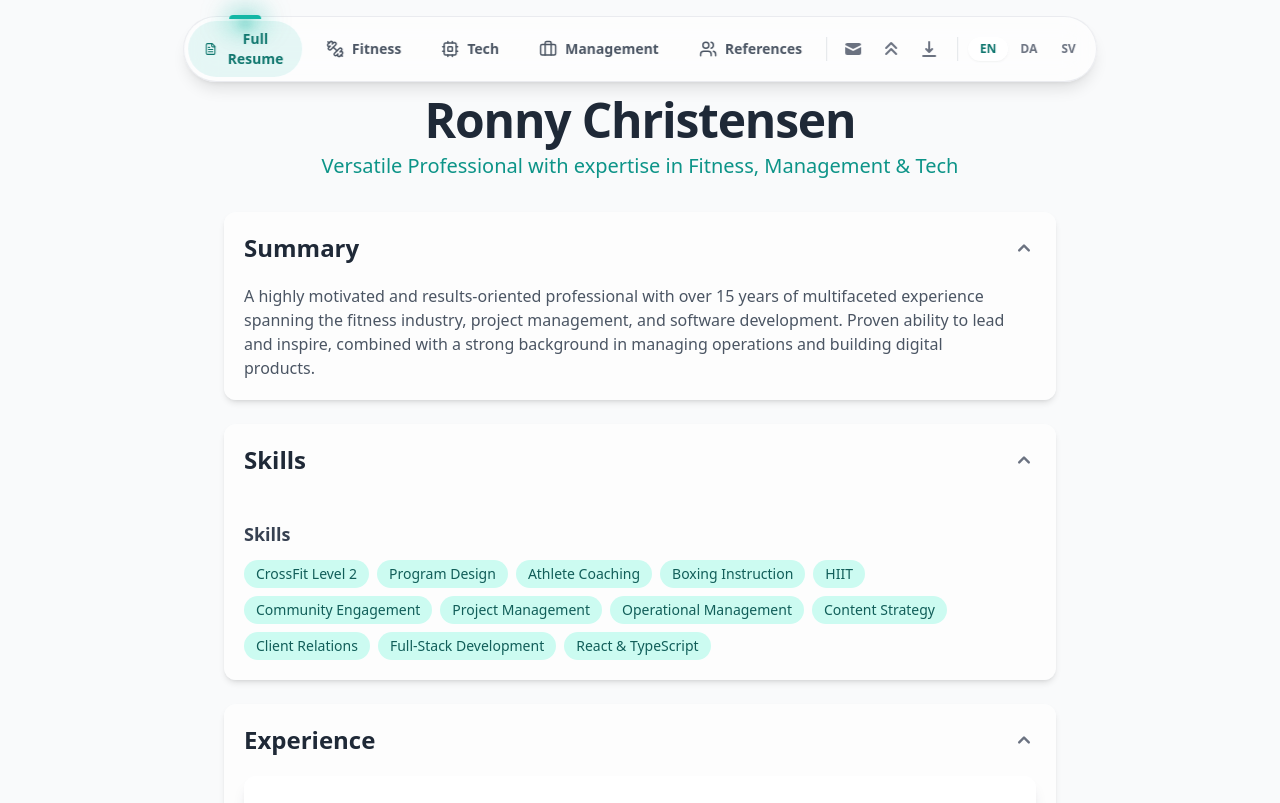
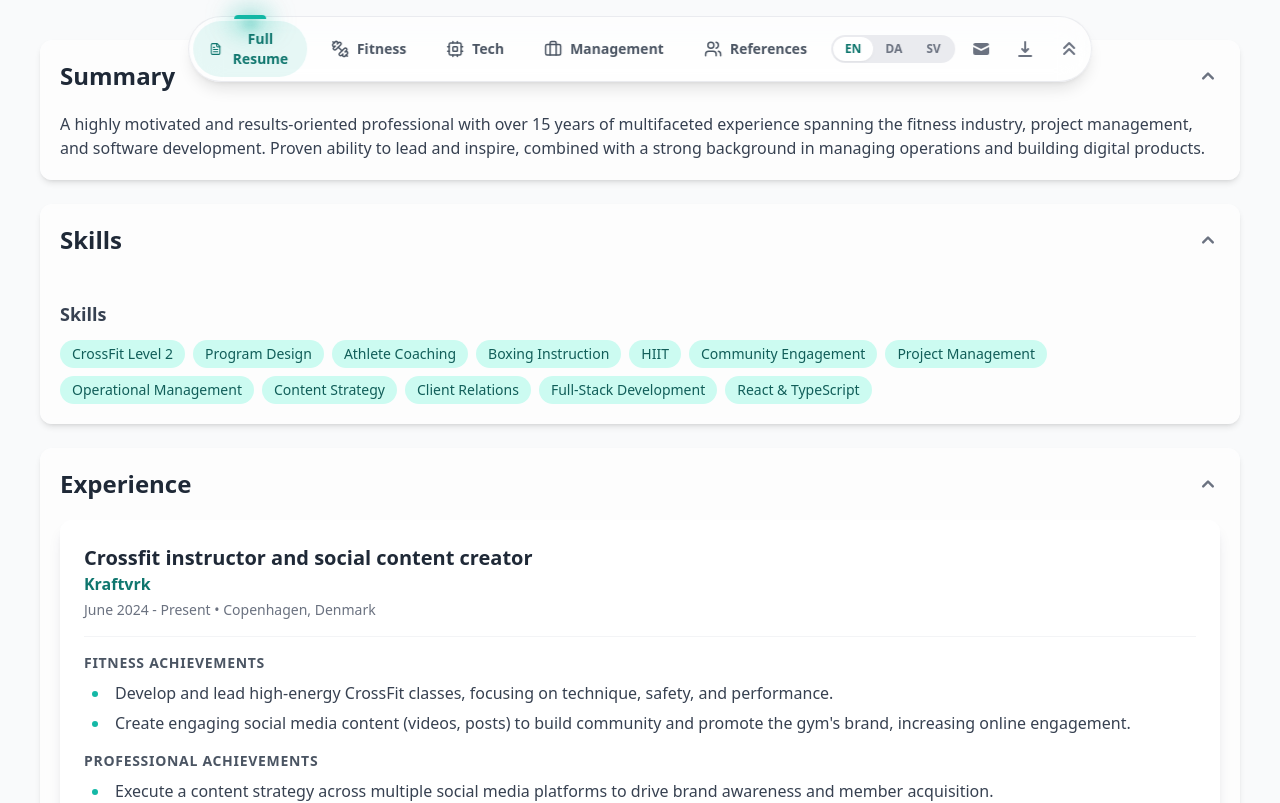
Before and after one commit to RonFrontDev/Smart-resume-, a React (Vite) app: page / in a window 1280 px wide. Shown: the top 803 px of the page. Built offline with nearby package versions, Linux system fonts and the light colour scheme; a web font is replaced by a local one.

Commit message:
feat: Add animation and improve tab behavior
Introduces CSS animations for smoother page transitions and enhances the functionality of expandable tabs. Tabs now collapse when re-selected, providing a more intuitive user experience.

```diff
--- a/App.tsx
+++ b/App.tsx
@@ -1,5 +1,3 @@
-
-
 import React, { useState, useMemo, useEffect, useRef } from 'react';
 import type { WorkExperience, AppTab, Skill, Reference } from './types';
 import { MailIcon, PhoneIcon, LinkedInIcon, ChevronDownIcon, DownloadIcon, ChevronDoubleUpIcon, ChevronDoubleDownIcon, XIcon } from './components/icons';
@@ -11,17 +9,8 @@ import { sv } from './i18n/sv';
 import { NavBar, NavItem } from './components/ui/tubelight-navbar';
 
 // --- DATA & TRANSLATIONS ---
-// This section contains all the static data for the resume, including skills, work history, and multilingual translations.
-
-/**
- * An object containing all translatable strings for the application, supporting English, Danish, and Swedish.
- * The data for each language is imported from a separate file in the `i18n` directory.
- */
 const translations = { en, da, sv };
 
-/**
- * An array of all skills, categorized for filtering.
- */
 const ALL_SKILLS: Skill[] = [
   { name: "CrossFit Level 2", category: 'fitness' },
   { name: "Program Design", category: 'fitness' },
@@ -37,9 +26,6 @@ const ALL_SKILLS: Skill[] = [
   { name: "React & TypeScript", category: 'tech' },
 ];
 
-/**
- * Base data for work experience. Detailed roles and achievements are fetched from the `translations` object.
- */
 const workData: Omit<WorkExperience, 'role' | 'achievements'>[] = [
   { id: "kraftvrk", company: "Kraftvrk", duration: "June 2024 - Present", location: "Copenhagen, Denmark", category: 'Fitness & Coaching' },
   { id: "bookingboard", company: "Booking Board · Freelance", duration: "June 2023 - June 2024", location: "Berlin · Remote", category: 'Software & Tech' },
@@ -53,36 +39,22 @@ const workData: Omit<WorkExperience, 'role' | 'achievements'>[] = [
   { id: "csa", company: "CSA", duration: "2009 - 2019", location: "Copenhagen, Denmark", category: 'Fitness & Coaching' },
 ];
 
-// --- UI COMPONENTS ---
-
-/**
- * A language switcher component that allows users to select the display language.
- * @param {object} props - Component properties.
- * @param {string} props.currentLang - The currently selected language code (e.g., 'en').
- * @param {function} props.onSelectLang - Callback function to execute when a new language is selected.
- * @param {string} [props.className] - Optional additional CSS classes.
- */
+// --- COMPONENTS ---
 const LanguageSwitcher: React.FC<{ currentLang: keyof typeof translations; onSelectLang: (lang: keyof typeof translations) => void; className?: string }> = ({ currentLang, onSelectLang, className }) => (
   <div className={`flex items-center bg-gray-200/80 rounded-full p-0.5 shrink-0 ${className}`}>
     {Object.keys(translations).map((code) => (
-        <button key={code} onClick={() => onSelectLang(code as keyof typeof translations)}
+      <button
+        key={code}
+        onClick={() => onSelectLang(code as keyof typeof translations)}
         className={`px-3 py-1 text-xs font-bold rounded-full transition-all duration-300 focus:outline-none focus-visible:ring-2 focus-visible:ring-offset-2 focus-visible:ring-teal-500 ${currentLang === code ? 'bg-white text-teal-700 shadow-sm' : 'bg-transparent text-gray-500 hover:text-gray-800'}`}
-          aria-pressed={currentLang === code}>
+        aria-pressed={currentLang === code}
+      >
         {code.toUpperCase()}
       </button>
     ))}
   </div>
 );
 
-/**
- * A styled, reusable button for control actions in the header.
- * @param {object} props - Component properties.
- * @param {function} props.onClick - The function to call on button click.
- * @param {string} props.title - The tooltip text for the button.
- * @param {React.ReactNode} props.children - The icon or content of the button.
- * @param {boolean} [props.disabled] - Whether the button is disabled.
- * @param {string} [props.className] - Optional additional CSS classes.
- */
 const ControlButton: React.FC<{ onClick: () => void; title: string; children: React.ReactNode; disabled?: boolean, className?: string }> = ({ onClick, title, children, disabled, className }) => (
   <button
     onClick={onClick}
@@ -95,12 +67,6 @@ const ControlButton: React.FC<{ onClick: () => void; title: string; children: Re
   </button>
 );
 
-/**
- * Renders a section with a title and a list of skill tags.
- * @param {object} props - Component properties.
- * @param {Skill[]} props.skills - An array of skill objects to display.
- * @param {string} props.title - The title of the skills section.
- */
 const SkillsSection: React.FC<{ skills: Skill[], title: string }> = ({ skills, title }) => (
   <div className="mt-6">
     <h3 className="text-lg font-bold text-gray-700 mb-3">{title}</h3>
@@ -112,28 +78,14 @@ const SkillsSection: React.FC<{ skills: Skill[], title: string }> = ({ skills, t
   </div>
 );
 
-/**
- * Displays a formatted, targeted cover letter for specific resume views (e.g., Fitness).
- * @param {object} props - Component properties.
- * @param {string} props.text - The cover letter text to display.
- */
 const CoverLetter: React.FC<{ text: string }> = ({ text }) => (
   <div className="bg-gray-100/80 rounded-lg p-4 mt-6">
     <p className="text-gray-700 italic text-base">{text}</p>
   </div>
 );
 
-/**
- * A card component that displays a single work experience item.
- * @param {object} props - Component properties.
- * @param {WorkExperience} props.experience - The work experience data object.
- * @param {object} props.t - The translation object for the current language.
- */
 const ExperienceCard: React.FC<{ experience: WorkExperience; t: (typeof translations)['en'] }> = ({ experience, t }) => {
   const { fitness = [], professional = [] } = experience.achievements;
-    const hasFitness = fitness.length > 0;
-    const hasProfessional = professional.length > 0;
-
   return (
     <div className="bg-white rounded-xl shadow-lg p-6 transition-all duration-300 hover:shadow-xl hover:-translate-y-1 print:shadow-none print:p-0 print:mb-4">
       <div className="flex flex-col sm:flex-row justify-between items-start gap-2 mb-3">
@@ -143,21 +95,21 @@ const ExperienceCard: React.FC<{ experience: WorkExperience; t: (typeof translat
           <p className="text-sm text-gray-500 mt-1">{experience.duration} &bull; {experience.location}</p>
         </div>
       </div>
-            {(hasFitness || hasProfessional) && (
+      {(fitness.length || professional.length) && (
         <div className="mt-4 border-t border-gray-100 pt-4">
-                    {hasFitness && (
+          {fitness.length > 0 && (
             <div className="mb-4 last:mb-0">
               <h4 className="text-sm font-bold text-gray-600 uppercase tracking-wider mb-2">{t.sections.achievements.fitness}</h4>
               <ul className="list-disc list-inside text-gray-700 space-y-1.5 pl-2 marker:text-teal-500">
-                                {fitness.map((ach, index) => <li key={`fit-${index}`}>{ach}</li>)}
+                {fitness.map((ach, idx) => <li key={`fit-${idx}`}>{ach}</li>)}
               </ul>
             </div>
           )}
-                    {hasProfessional && (
+          {professional.length > 0 && (
             <div className="mb-4 last:mb-0">
               <h4 className="text-sm font-bold text-gray-600 uppercase tracking-wider mb-2">{t.sections.achievements.professional}</h4>
               <ul className="list-disc list-inside text-gray-700 space-y-1.5 pl-2 marker:text-teal-500">
-                                {professional.map((ach, index) => <li key={`pro-${index}`}>{ach}</li>)}
+                {professional.map((ach, idx) => <li key={`pro-${idx}`}>{ach}</li>)}
               </ul>
             </div>
           )}
@@ -167,15 +119,6 @@ const ExperienceCard: React.FC<{ experience: WorkExperience; t: (typeof translat
   );
 };
 
-/**
- * A reusable collapsible (accordion) section component.
- * @param {object} props - Component properties.
- * @param {string} props.title - The title displayed in the section header.
- * @param {React.ReactNode} props.children - The content to be shown/hidden.
- * @param {string} props.sectionId - A unique identifier for the section.
- * @param {boolean} props.isCollapsed - The current collapsed state of the section.
- * @param {function} props.onToggle - Callback function to toggle the collapsed state.
- */
 const CollapsibleSection: React.FC<{
   title: string;
   children: React.ReactNode;
@@ -191,11 +134,11 @@ const CollapsibleSection: React.FC<{
       aria-controls={`section-content-${sectionId}`}
     >
       <h2 className="text-2xl font-bold text-gray-800">{title}</h2>
-            <ChevronDownIcon className={`h-6 w-6 text-gray-500 transition-transform duration-300 collapsible-icon ${isCollapsed ? '' : 'rotate-180'}`} />
+      <ChevronDownIcon className={`h-6 w-6 text-gray-500 transition-transform duration-300 ${!isCollapsed ? 'rotate-180' : ''}`} />
     </button>
     <div
       id={`section-content-${sectionId}`}
-            className={`collapsible-content transition-all duration-500 ease-in-out overflow-hidden ${isCollapsed ? 'max-h-0' : 'max-h-[10000px]'}`}
+      className={`transition-all duration-500 ease-in-out overflow-hidden ${isCollapsed ? 'max-h-0' : 'max-h-[10000px]'}`}
     >
       <div className="px-4 sm:px-5 pb-5">
         {children}
@@ -204,25 +147,11 @@ const CollapsibleSection: React.FC<{
   </div>
 );
 
-// --- CONTACT MODAL COMPONENT ---
-/**
- * A modal dialog that displays contact information.
- * @param {object} props - Component properties.
- * @param {object} props.t - The translation object for the current language.
- * @param {function} props.onClose - Callback function to close the modal.
- */
 const ContactModal: React.FC<{ t: (typeof translations)['en']; onClose: () => void; }> = ({ t, onClose }) => {
-    // Effect to handle 'Escape' key press for closing the modal.
   useEffect(() => {
-        const handleKeyDown = (event: KeyboardEvent) => {
-            if (event.key === 'Escape') {
-                onClose();
-            }
-        };
+    const handleKeyDown = (e: KeyboardEvent) => e.key === 'Escape' && onClose();
     document.addEventListener('keydown', handleKeyDown);
-        return () => {
-            document.removeEventListener('keydown', handleKeyDown);
-        };
+    return () => document.removeEventListener('keydown', handleKeyDown);
   }, [onClose]);
 
   return (
@@ -237,11 +166,7 @@ const ContactModal: React.FC<{ t: (typeof translations)['en']; onClose: () => vo
         className="relative bg-white rounded-2xl shadow-2xl p-8 m-4 max-w-md w-full animate-fade-in-up"
         onClick={e => e.stopPropagation()}
       >
-                <button
-                    onClick={onClose}
-                    className="absolute top-4 right-4 text-gray-400 hover:text-gray-600 transition-colors"
-                    aria-label="Close"
-                >
+        <button onClick={onClose} className="absolute top-4 right-4 text-gray-400 hover:text-gray-600" aria-label="Close">
           <XIcon className="h-6 w-6" />
         </button>
         <h2 id="contact-modal-title" className="text-2xl font-bold text-gray-800 mb-6 text-center">{t.contact.title}</h2>
@@ -264,32 +189,33 @@ const ContactModal: React.FC<{ t: (typeof translations)['en']; onClose: () => vo
   );
 };
 
-// --- MAIN APP COMPONENT ---
-/**
- * The root component of the application. It manages the overall state, data flow, and renders the main layout.
- */
+// --- MAIN APP ---
 const App: React.FC = () => {
-  // --- STATE MANAGEMENT ---
-  const [language, setLanguage] = useState<keyof typeof translations>('en'); // Currently selected language
-  const [activeTab, setActiveTab] = useState<AppTab>('full'); // Active content tab (e.g., 'full', 'fitness')
-  const [isContactModalOpen, setIsContactModalOpen] = useState(false); // Visibility of the contact modal
-  const [collapsedSections, setCollapsedSections] = useState<{ [key: string]: boolean }>({}); // State for which sections are collapsed
-  const [isDownloading, setIsDownloading] = useState(false); // Tracks the PDF download status
-  const resumeContainerRef = useRef<HTMLDivElement>(null); // Ref for the main content area for PDF generation
-
-  // --- MEMOIZED VALUES ---
-  // Memoized translation object to avoid re-computation on every render.
+  const [language, setLanguage] = useState<keyof typeof translations>('en');
+  const [activeTab, setActiveTab] = useState<AppTab>('full');
+  const [isContactModalOpen, setIsContactModalOpen] = useState(false);
+  const [collapsedSections, setCollapsedSections] = useState<{ [key: string]: boolean }>({
+    summary: false,
+    skills: false,
+    experience: false,
+    references: false
+  });
+  const [isDownloading, setIsDownloading] = useState(false);
+  const resumeContainerRef = useRef<HTMLDivElement>(null);
   const t = useMemo(() => translations[language], [language]);
 
-  // Determines which category to use for headline/summary text, defaulting to 'full'.
   const activeCategoryForText = useMemo((): 'full' | 'fitness' | 'tech' | 'management' => {
-    if (activeTab === 'fitness' || activeTab === 'tech' || activeTab === 'management') {
-        return activeTab;
-    }
+    if (activeTab === 'fitness' || activeTab === 'tech' || activeTab === 'management') return activeTab;
     return 'full';
   }, [activeTab]);
 
-  // Memoized navigation items for the NavBar component.
+  const coverLetterForTab = useMemo(() => {
+    if (activeTab === 'fitness' || activeTab === 'tech' || activeTab === 'management') {
+      return t.coverLetters[activeTab];
+    }
+    return null;
+  }, [activeTab, t]);
+
   const navItems = useMemo((): NavItem[] => [
     { name: 'full', title: t.tabs.full, url: '#', icon: FileText },
     { name: 'fitness', title: t.tabs.fitness, url: '#', icon: Dumbbell },
@@ -298,7 +224,6 @@ const App: React.FC = () => {
     { name: 'references', title: t.tabs.references, url: '#', icon: Users },
   ], [t]);
 
-  // Memoized and translated experience data, combining static data with language-specific content.
   const experiencesInLang = useMemo(() => {
     return workData.map(job => ({
       ...job,
@@ -306,7 +231,6 @@ const App: React.FC = () => {
     } as WorkExperience));
   }, [t]);
 
-  // Memoized list of experiences filtered by the active tab.
   const filteredExperiences = useMemo(() => {
     if (activeTab === 'full') return experiencesInLang;
     if (activeTab === 'fitness') return experiencesInLang.filter(exp => exp.category === 'Fitness & Coaching');
@@ -315,189 +239,100 @@ const App: React.FC = () => {
     return [];
   }, [activeTab, experiencesInLang]);
 
-  // Memoized list of skills filtered by the active tab.
   const displayedSkills = useMemo(() => {
     if (activeTab === 'full') return ALL_SKILLS;
     return ALL_SKILLS.filter(skill => skill.category === activeTab || skill.category === 'both');
   }, [activeTab]);
 
-  // --- HANDLERS & LOGIC ---
-  // Toggles the collapsed state of a single section.
   const handleToggleCollapse = (sectionId: string) => {
     setCollapsedSections(prev => ({ ...prev, [sectionId]: !prev[sectionId] }));
   };
 
-  // Determines which section IDs are currently visible based on the active tab.
-  const visibleSectionIds = useMemo(() => {
-    if (activeTab === 'references') return ['references'];
-    return ['summary', 'skills', 'experience'];
-  }, [activeTab]);
-
-  // Checks if all currently visible sections are collapsed.
-  const areAllCurrentlyCollapsed = useMemo(() =>
-    visibleSectionIds.every(id => !!collapsedSections[id]),
-    [visibleSectionIds, collapsedSections]
-  );
-
-  // Toggles all visible sections between collapsed and expanded.
+  const visibleSectionIds = useMemo(() => activeTab === 'references' ? ['references'] : ['summary', 'skills', 'experience'], [activeTab]);
+  const areAllCurrentlyCollapsed = useMemo(() => visibleSectionIds.every(id => !!collapsedSections[id]), [visibleSectionIds, collapsedSections]);
   const handleToggleAll = () => {
     const shouldCollapse = !areAllCurrentlyCollapsed;
     const newStates = { ...collapsedSections };
-      visibleSectionIds.forEach(id => {
-          newStates[id] = shouldCollapse;
-      });
+    visibleSectionIds.forEach(id => newStates[id] = shouldCollapse);
     setCollapsedSections(newStates);
   };
+  const handleTabChange = (tabName: string) => setActiveTab(tabName as AppTab);
 
-  // Sets the new active tab.
-  const handleTabChange = (tabName: string) => {
-      setActiveTab(tabName as AppTab);
-  };
-
-  // Handles the PDF download process.
   const handleDownloadPdf = () => {
     const element = resumeContainerRef.current;
     if (!element || isDownloading) return;
-
     setIsDownloading(true);
-
-    // Temporarily expand all sections to ensure they are included in the PDF.
     const originalCollapsedState = { ...collapsedSections };
     const allExpandedState: { [key:string]: boolean } = {};
-    Object.keys(originalCollapsedState).forEach(key => {
-        allExpandedState[key] = false;
-    });
+    Object.keys(originalCollapsedState).forEach(key => allExpandedState[key] = false);
     setCollapsedSections(allExpandedState);
 
-    // Use a timeout to allow the DOM to update before generating the PDF.
     setTimeout(() => {
       const filename = `Ronny_Christensen_Resume_${language.toUpperCase()}.pdf`;
-        const opt = {
+      html2pdf().from(element).set({
         margin: [0.5, 0.5, 0.5, 0.5],
-          filename: filename,
+        filename,
         image: { type: 'jpeg', quality: 0.98 },
-          html2canvas: {
-              scale: 2,
-              useCORS: true,
-              backgroundColor: '#f8fafc' // Match the page background
-          },
-          jsPDF: { unit: 'in', format: 'a4', orientation: 'portrait' }
-        };
-
-        html2pdf().from(element).set(opt).save().catch((err: any) => {
-            console.error("Error generating PDF:", err);
-        }).finally(() => {
-            // Restore original section collapsed states and reset downloading flag.
+        html2canvas: { scale: 2, useCORS: true, backgroundColor: '#f8fafc' },
+        jsPDF: { unit: 'in', format: 'letter', orientation: 'portrait' }
+      }).save().finally(() => {
         setCollapsedSections(originalCollapsedState);
         setIsDownloading(false);
       });
-    }, 200); // 200ms delay for DOM update
+    }, 50);
   };
 
-  // --- RENDER ---
   return (
-    <div className="min-h-screen bg-gray-50 font-sans transition-colors duration-300">
-      <NavBar
-        items={navItems}
-        activeTab={activeTab}
-        onTabChange={handleTabChange}
-      >
-        <div className="h-6 w-px bg-gray-300/60" aria-hidden="true" />
-        <div className="flex items-center gap-0.5 pr-1">
-            <ControlButton onClick={() => setIsContactModalOpen(true)} title={t.tooltips.viewContact}>
-                <MailIcon className="h-5 w-5" />
+    <>
+      <NavBar items={navItems} activeTab={activeTab} onTabChange={handleTabChange}>
+        <LanguageSwitcher currentLang={language} onSelectLang={setLanguage} />
+        <ControlButton onClick={() => setIsContactModalOpen(true)} title="Contact">
+          <MailIcon />
         </ControlButton>
-            <ControlButton onClick={handleToggleAll} title={areAllCurrentlyCollapsed ? t.tooltips.unfoldAll : t.tooltips.collapseAll}>
-                {areAllCurrentlyCollapsed ? <ChevronDoubleDownIcon className="h-5 w-5" /> : <ChevronDoubleUpIcon className="h-5 w-5" />}
+        <ControlButton onClick={handleDownloadPdf} title="Download PDF" disabled={isDownloading}>
+          <DownloadIcon />
         </ControlButton>
-            <ControlButton onClick={handleDownloadPdf} title={t.tooltips.download} disabled={isDownloading}>
-                <DownloadIcon className={`h-5 w-5 ${isDownloading ? 'animate-pulse' : ''}`} />
+        <ControlButton onClick={handleToggleAll} title="Toggle All">
+          {areAllCurrentlyCollapsed ? <ChevronDoubleDownIcon /> : <ChevronDoubleUpIcon />}
         </ControlButton>
-            <div className="h-6 w-px bg-gray-300/60 mx-2" aria-hidden="true" />
-            <LanguageSwitcher currentLang={language} onSelectLang={setLanguage} className="!bg-transparent !p-0" />
-        </div>
       </NavBar>
 
-      {isContactModalOpen && <ContactModal t={t} onClose={() => setIsContactModalOpen(false)} />}
-
-      {/* Main content area for the resume, also used as the source for PDF generation */}
-      <main id="resume-container" ref={resumeContainerRef} className="max-w-4xl mx-auto pt-16 pb-28 sm:pt-24 sm:pb-8 px-4 sm:px-6 lg:px-8">
-        <header className="text-center mb-8">
-            <h1 className="text-4xl md:text-5xl font-extrabold text-gray-800 tracking-tight">{t.name}</h1>
-            <h2 className="text-lg md:text-xl font-medium text-teal-600 mt-2">{t.headline[activeCategoryForText]}</h2>
-        </header>
-
-        {/* The main content body with collapsible sections */}
-        <div className="animate-fade-in-up">
-            {/* A key is used here to re-trigger animations when the active tab changes */}
-            <div key={activeTab} className="animate-fade-in">
-                {activeTab !== 'references' ? (
-                    <>
-                        {/* Summary Section */}
-                        <CollapsibleSection title={t.sections.summary} sectionId="summary" isCollapsed={!!collapsedSections['summary']} onToggle={handleToggleCollapse}>
-                            <p className="max-w-3xl text-gray-600">{t.summary[activeCategoryForText]}</p>
+      <main ref={resumeContainerRef} className="p-4 sm:p-6 lg:p-10 print:p-0 bg-gray-50 min-h-screen">
+        <CollapsibleSection sectionId="summary" title={t.sections.summary} isCollapsed={collapsedSections.summary} onToggle={handleToggleCollapse}>
+          <p className="text-gray-700">{t.summary[activeCategoryForText]}</p>
         </CollapsibleSection>
 
-                        {/* Skills Section */}
-                        <CollapsibleSection title={t.sections.skills} sectionId="skills" isCollapsed={!!collapsedSections['skills']} onToggle={handleToggleCollapse}>
-                            {(activeTab === 'fitness' || activeTab === 'tech' || activeTab === 'management') && <CoverLetter text={t.coverLetters[activeTab]} />}
-                            <SkillsSection skills={displayedSkills} title={activeTab === 'full' ? t.sections.skills : ''} />
+        <CollapsibleSection sectionId="skills" title={t.sections.skills} isCollapsed={collapsedSections.skills} onToggle={handleToggleCollapse}>
+          <SkillsSection title={t.sections.skills} skills={displayedSkills} />
         </CollapsibleSection>
 
-                        {/* Experience Section */}
-                        <CollapsibleSection title={t.sections.experience} sectionId="experience" isCollapsed={!!collapsedSections['experience']} onToggle={handleToggleCollapse}>
-                             <div className="space-y-6">
-                                {filteredExperiences.map((exp) => (
+        <CollapsibleSection sectionId="experience" title={t.sections.experience} isCollapsed={collapsedSections.experience} onToggle={handleToggleCollapse}>
+          {filteredExperiences.map(exp => (
             <ExperienceCard key={exp.id} experience={exp} t={t} />
           ))}
-                            </div>
         </CollapsibleSection>
-                    </>
-                ) : (
-                     /* References Section (only shown on the 'references' tab) */
-                     <CollapsibleSection title={t.sections.references} sectionId="references" isCollapsed={!!collapsedSections['references']} onToggle={handleToggleCollapse}>
-                         <h3 className="text-lg font-bold text-gray-700 mb-4">{t.references.title}</h3>
+
+        {activeTab === 'references' && (
+          <CollapsibleSection sectionId="references" title={t.sections.references} isCollapsed={collapsedSections.references} onToggle={handleToggleCollapse}>
+             <p className="text-gray-700 font-semibold mb-4">{t.references.title}</p>
               <div className="space-y-4">
                 {t.references.list.map((ref: Reference, index: number) => (
-                                <div key={index} className="p-4 bg-gray-100/80 rounded-lg">
+                  <div key={`${ref.name}-${index}`} className="p-4 bg-gray-50 rounded-lg">
                     <p className="font-bold text-gray-800">{ref.name}</p>
-                                    <p className="text-gray-600">{ref.role}</p>
-                                    <p className="text-sm text-gray-500 mt-2 print-force-visible">
-                                        {ref.contact}
-                                    </p>
+                    <p className="text-teal-700">{ref.role}</p>
+                    <p className="text-gray-500">{ref.contact}</p>
                   </div>
                 ))}
               </div>
           </CollapsibleSection>
         )}
-            </div>
-        </div>
+
+        {coverLetterForTab && <CoverLetter text={coverLetterForTab} />}
       </main>
-    </div>
+
+      {isContactModalOpen && <ContactModal t={t} onClose={() => setIsContactModalOpen(false)} />}
+    </>
   );
 };
 
-// --- GLOBAL STYLES ---
-// Dynamically inject a <style> tag into the document head for CSS keyframe animations.
-// This is a simple way to add global animations without a full CSS-in-JS solution.
-const style = document.createElement('style');
-style.innerHTML = `
-    @keyframes fadeIn {
-        from { opacity: 0; }
-        to { opacity: 1; }
-    }
-    .animate-fade-in {
-        animation: fadeIn 0.5s ease-out forwards;
-    }
-     @keyframes fadeInUp {
-        from { opacity: 0; transform: translateY(20px); }
-        to { opacity: 1; transform: translateY(0); }
-    }
-    .animate-fade-in-up {
-        animation: fadeInUp 0.6s ease-out forwards;
-    }
-`;
-document.head.appendChild(style);
-
-
 export default App;
--- a/components/ui/expandable-tabs.tsx
+++ b/components/ui/expandable-tabs.tsx
@@ -81,7 +81,8 @@ export function ExpandableTabs({
             initial={false}
             animate="animate"
             custom={selectedIndex === index}
-            onClick={() => onSelect(index)}
+            onClick={() => onSelect(selectedIndex === index ? null : index)}
+
             transition={transition}
             className={cn(
               "relative flex items-center rounded-xl px-4 py-2 text-sm font-medium transition-colors duration-300",
--- a/components/ui/tubelight-navbar.tsx
+++ b/components/ui/tubelight-navbar.tsx
@@ -1,6 +1,4 @@
 
-
-"use client"
 
 import React from "react"
 import { motion } from "framer-motion"
```
Also changed, not shown: index.html (+16 -0 lines). Lines whose indentation alone changed are shown as unchanged.
